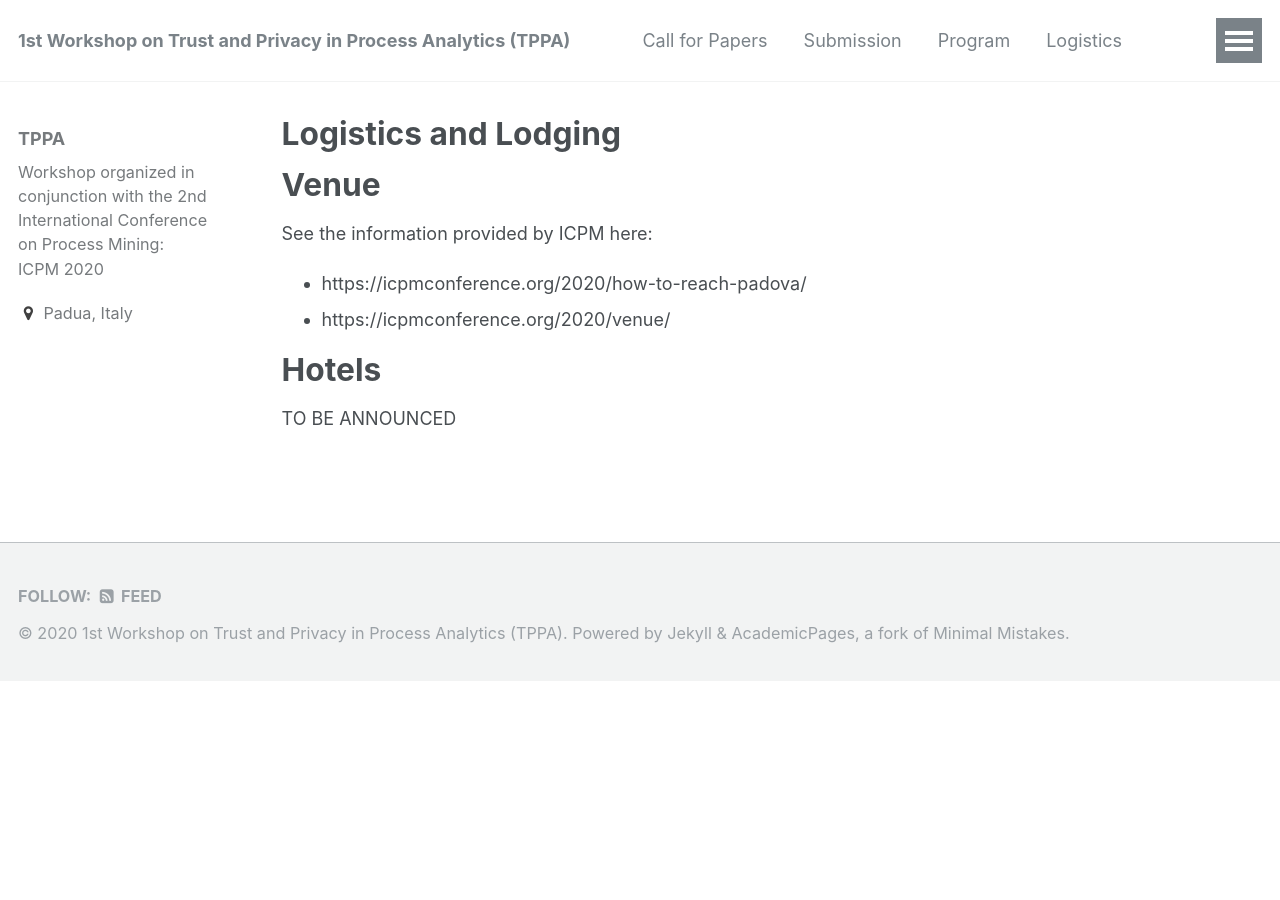
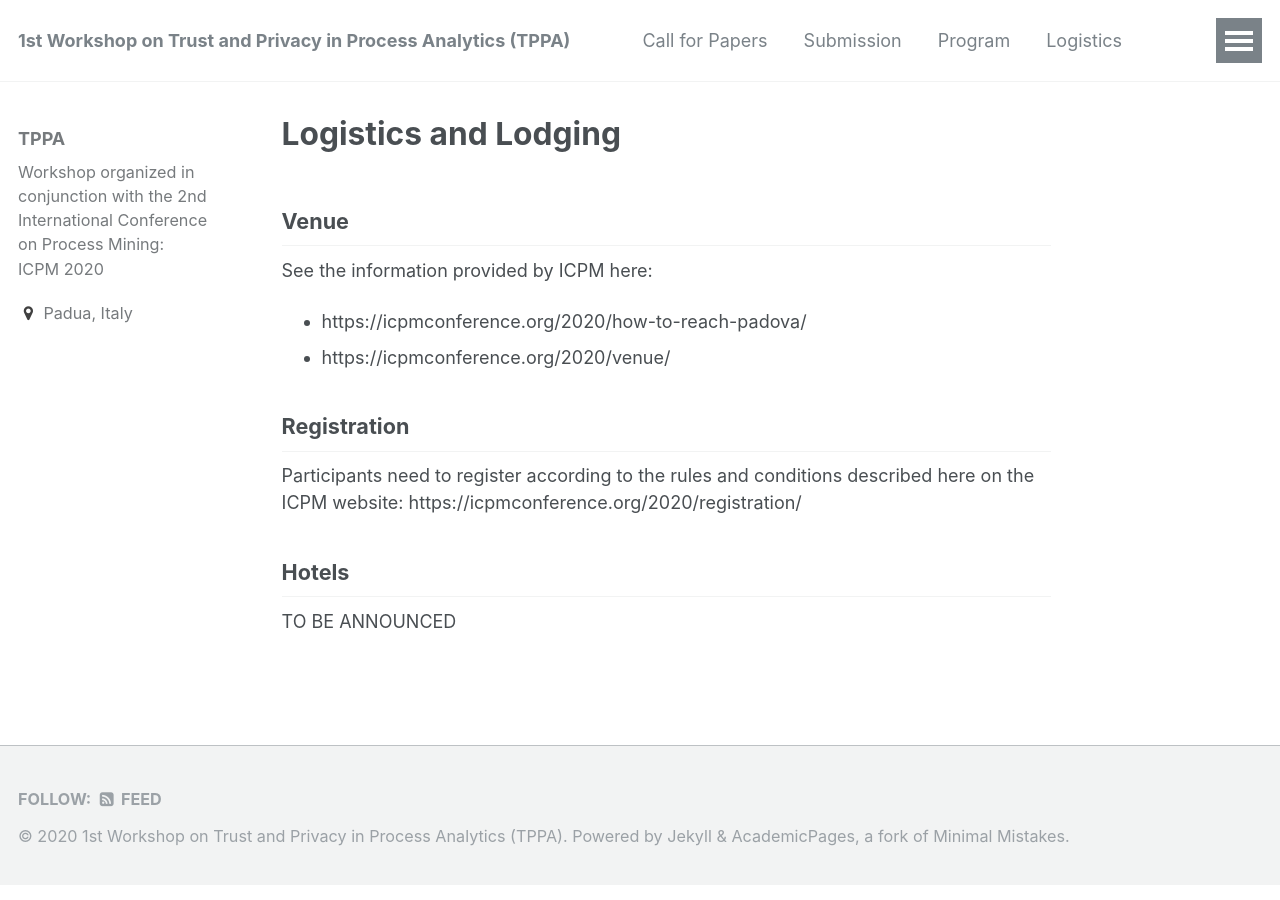
Before and after one commit to academicpages/events, a Jekyll site: the page built from _pages/logistics.md, in a window 1280 px wide. Built offline with Jekyll 4.4.1, drawn with Linux system fonts in a browser that asks for light colours.

Commit message:
Update logistics.md

```diff
--- a/_pages/logistics.md
+++ b/_pages/logistics.md
@@ -6,13 +6,18 @@ redirect_from:
   - /lodging/
 ---
 
-# Venue
+## Venue
 
 See the information provided by ICPM here:
 
 * https://icpmconference.org/2020/how-to-reach-padova/
 * https://icpmconference.org/2020/venue/
 
-# Hotels
+## Registration
+
+Participants need to register according to the rules and conditions described here on the ICPM website:
+https://icpmconference.org/2020/registration/
+
+## Hotels
 
 TO BE ANNOUNCED
```
